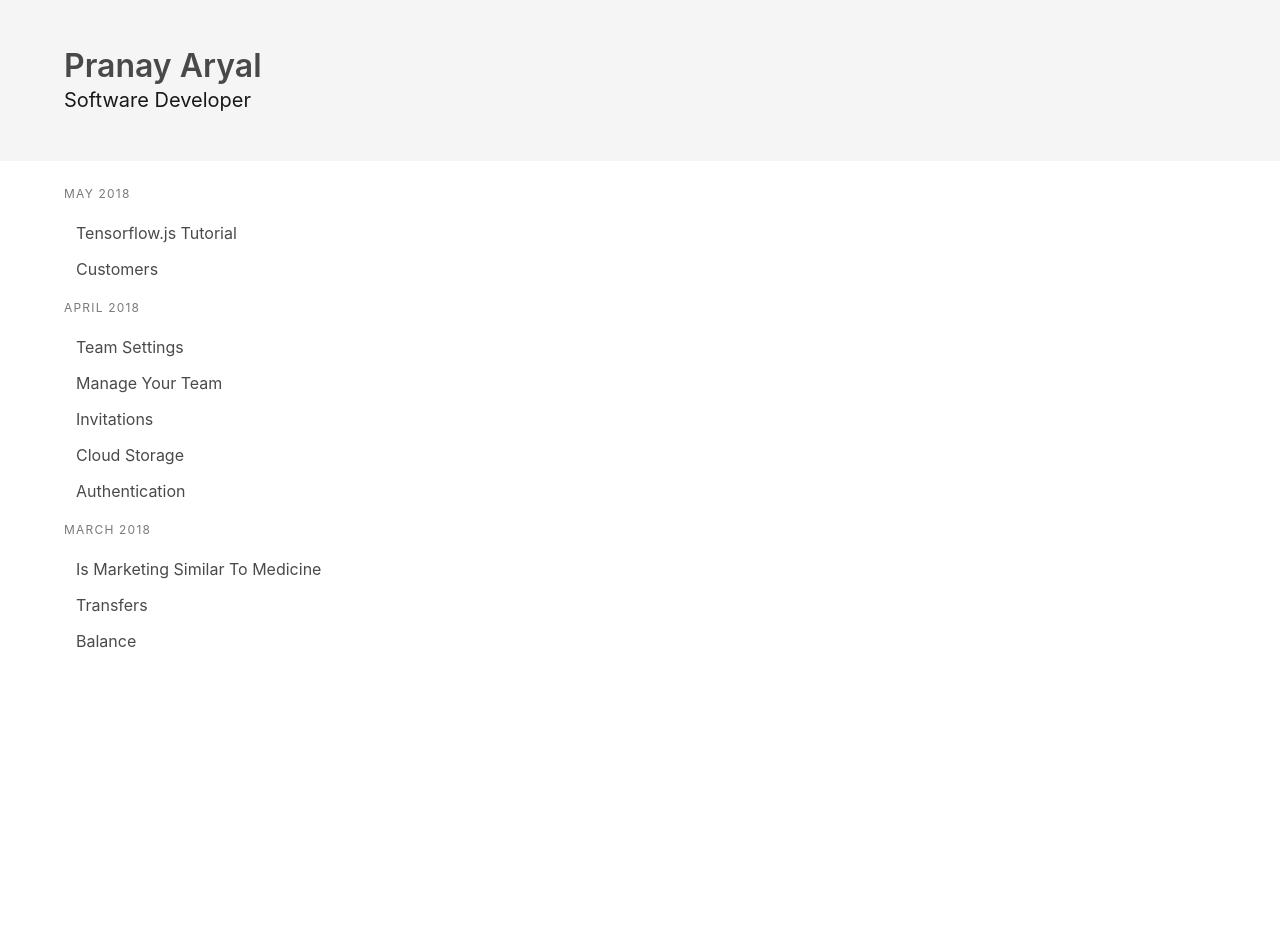
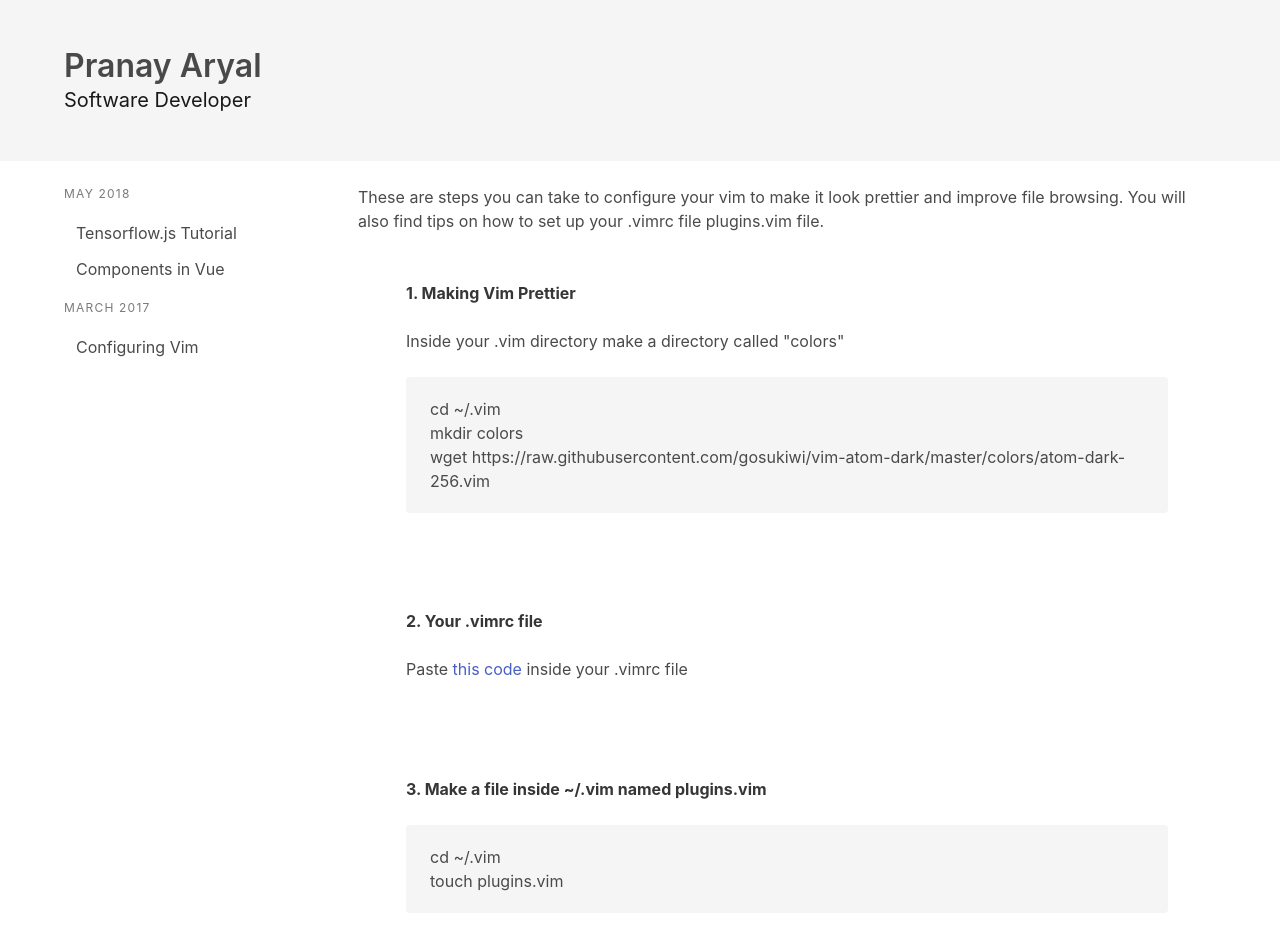
Before and after one commit to pranayaryal/port, a React (Create React App) app: page /vim in a window 1280 px wide. Shown: the top 952 px of the page. Before the commit the page ends 800 px from the top, so only its background shows below. Built offline with nearby package versions, Linux system fonts and the light colour scheme.

Commit message:
vim page

```diff
--- a/src/App.js
+++ b/src/App.js
@@ -4,6 +4,7 @@ import BlogHeader from './BlogHeader'
 import Menu from './Menu'
 import { BrowserRouter as Router, Route } from 'react-router-dom'
 import Tensorflow from './Tensorflow'
+import Vim from './Vim'
 
 class App extends Component {
   render() {
@@ -19,6 +20,7 @@ class App extends Component {
                 </div>
                 <div className="column">
                     <Route path="/tensorflow" component={Tensorflow}/>
+                    <Route exact={true} path="/vim" component={Vim}/>
                 </div>
               </div>
             </div>
--- a/src/Menu.js
+++ b/src/Menu.js
@@ -15,28 +15,16 @@ class Menu extends Component {
                 <Link to="/tensorflow">Tensorflow.js Tutorial</Link>
             </li>
             <li>
-                <Link to="/customers">Customers</Link>
+                <Link to="/components-vue">Components in Vue</Link>
             </li>
         </ul>
         <p class="menu-label">
-           April 2018
+            March 2017
         </p>
         <ul class="menu-list">
-            <li><a>Team Settings</a></li>
             <li>
-            <a>Manage Your Team</a>
+                <Link to="/vim">Configuring Vim</Link>
             </li>
-            <li><a>Invitations</a></li>
-            <li><a>Cloud Storage</a></li>
-            <li><a>Authentication</a></li>
-        </ul>
-        <p class="menu-label">
-            March 2018
-        </p>
-        <ul class="menu-list">
-            <li><a>Is Marketing Similar To Medicine</a></li>
-            <li><a>Transfers</a></li>
-            <li><a>Balance</a></li>
         </ul>
         </aside>
 
--- /dev/null
+++ b/src/Vim.js
@@ -0,0 +1,76 @@
+import React, { Component } from 'react';
+
+class Vim extends Component {
+  render() {
+    return (
+      <div>
+        <p>These are steps you can take to configure your vim to make it look
+        prettier and improve file browsing. You will also find tips on how to set up your .vimrc file plugins.vim file.</p>
+
+        <section className="section">
+            <h1><strong>1. Making Vim Prettier</strong></h1>
+            <br />
+            <p>Inside your .vim directory make a directory called "colors"</p>
+            <br />
+            <div class="notification">
+                cd ~/.vim
+                <p>mkdir colors</p>
+                <p>wget https://raw.githubusercontent.com/gosukiwi/vim-atom-dark/master/colors/atom-dark-256.vim</p>
+            </div>
+        </section>
+
+        <section className="section">
+            <h1><strong>2. Your .vimrc file</strong></h1>
+            <br />
+            <p>Paste <a href="https://gist.githubusercontent.com/pranayaryal/95cd000b91c7b841cbf0b63d82f7f588/raw/577817f3222f976642bdac9da2812c9497640869/new_gist_file_0" target="_blank">this code</a> inside your .vimrc file</p>
+        </section>
+
+        <section className="section">
+            <h1><strong>3. Make a file inside ~/.vim named plugins.vim</strong></h1>
+            <br />
+            <div className="notification">
+                cd ~/.vim
+                <p>touch plugins.vim</p>
+            </div>
+        </section>
+
+        <section className="section">
+            <h1><strong>4. Install a Plugin Manager like Vundle</strong></h1>
+            <br />
+            <p>Type this in your terminal</p>
+            <div className="notification">
+                git clone https://github.com/VundleVim/Vundle.vim.git ~/.vim/bundle/Vundle.vim
+            </div>
+        </section>
+
+        <section className="section">
+            <h1><strong>5. Your ~/.vim/plugins.vim file</strong></h1>
+            <br />
+            <p>Paste <a href="https://gist.githubusercontent.com/pranayaryal/010cdee74b705092fb0b516fe880e472/raw/d1546ae6611e80e195d389859e5700effa24833f/new_gist_file_0"
+                target="_blank"
+            >this code</a> inside plugins.vim</p>
+            <p>Then install the plugins using this command inside the ~/.vim/plugins.vim file</p>
+            <div className="notification">
+                :PluginInstall
+            </div>
+            <br />
+            This should install all your plugins
+        </section>
+
+        <section className="section">
+            <h1><strong>6. Download ctags</strong></h1>
+            <br />
+            <p>Then type this in the project you want to be searchable. You might have to create a tags/ directory in your project</p>
+            <div className="notification">
+                ctags -R
+            </div>
+            <br />
+            <p>I hope this helps</p>
+        </section>
+
+      </div>
+    );
+  }
+}
+
+export default Vim;
```
